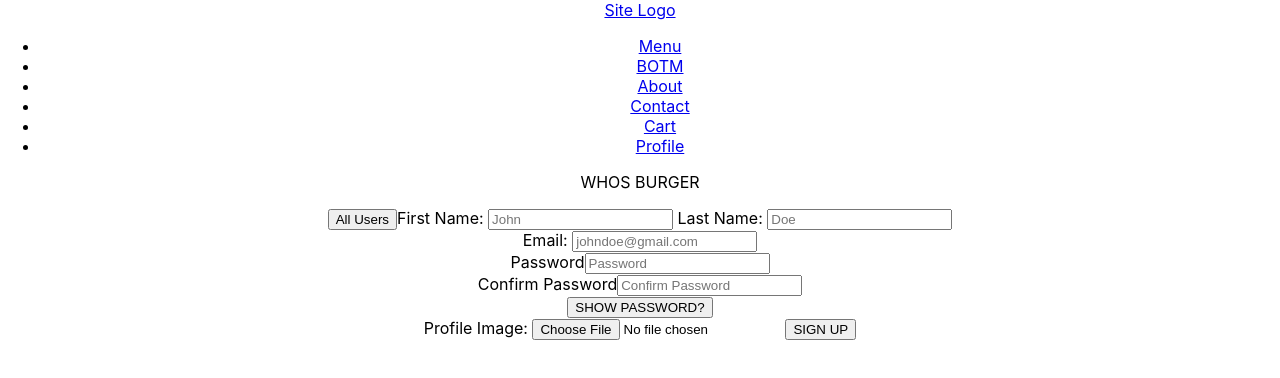
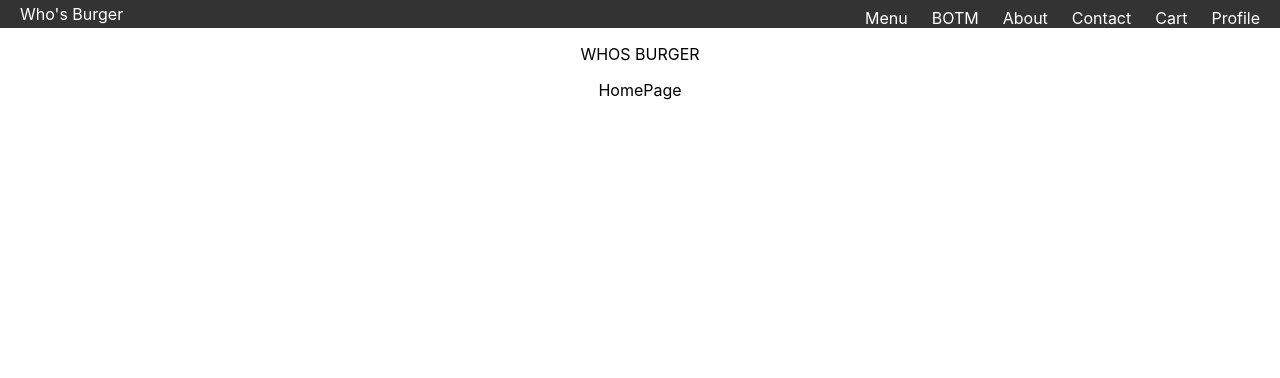
Before and after one commit to zullicm/whos-burger, a React (Create React App) app in the folder client/: page / in a window 1280 px wide. Shown: the top 378 px of the page. Built offline with nearby package versions, Linux system fonts and the light colour scheme.

Commit message:
setup router paths and finished simple navbar

```diff
--- a/client/src/App.css
+++ b/client/src/App.css
@@ -36,3 +36,41 @@
     transform: rotate(360deg);
   }
 }
+
+
+.navbar{
+  background-color: #333;
+  color: white;
+  display: flex;
+  justify-content: space-between;
+  align-items: stretch;
+  gap: 2rem;
+  padding: 0 1rem;
+}
+
+.sit-logo{
+  font-size: 2rem;
+}
+
+.navbar ul{
+  padding: 0;
+  margin: 0;
+  list-style: none;
+  display: flex;
+  gap: 1rem;
+}
+.navbar a{
+  color: inherit;
+  text-decoration: none;
+  height: 100%;
+  display: flex;
+  align-items: center;
+  padding: 0.25rem;
+}
+
+.navbar li.active{
+  background-color: #555;
+}
+.navbar li:hover{
+  background-color: #777;
+}
--- a/client/src/App.js
+++ /dev/null
@@ -1,15 +0,0 @@
-import './App.css';
-import NavBar from './Components/NavBar';
-import User from './Pages/User';
-
-function App() {
-  return (
-    <div className="App">
-      <NavBar />
-      <p>WHOS BURGER</p>
-      <User />
-    </div>
-  );
-}
-
-export default App;
--- /dev/null
+++ b/client/src/App.jsx
@@ -0,0 +1,26 @@
+import React from 'react';
+import { Route, Routes } from 'react-router-dom';
+import './App.css';
+import NavBar from './Components/NavBar';
+import User from './Pages/User';
+import HomePage from './Pages/HomePage';
+
+function App() {
+  return (
+    <div className="App">
+      <NavBar />
+      <p>WHOS BURGER</p>
+      <Routes>
+        <Route exact path='/' element={<HomePage />}/>
+        {/* <Route exact path='/menu' element={<Menu />}/>
+        <Route exact path='/botm' element={<BOTM />}/>
+        <Route exact path='/about' element={<About />}/>
+        <Route exact path='/contact' element={<Contact />}/>
+        <Route exact path='/cart' element={<Cart />}/> */}
+        <Route exact path='/profile' element={<User />}/>
+      </Routes>
+    </div>
+  );
+}
+
+export default App;
--- a/client/src/Components/NavBar.js
+++ /dev/null
@@ -1,32 +0,0 @@
-import React from "react";
-
-function NavBar(){
-
-  return(
-    <nav className="navbar" >
-      <a href="/" className="site-logo">Site Logo</a>
-      <ul>
-        <li>
-          <a href="/menu">Menu</a>
-          </li>
-          <li>
-          <a href="/botm">BOTM</a>
-          </li>
-          <li>
-          <a href="/about">About</a>
-          </li>
-          <li>
-          <a href="/contact">Contact</a>
-          </li>
-          <li>
-          <a href="/cart">Cart</a>
-          </li>
-          <li>
-          <a href="/profile">Profile</a>
-        </li>
-      </ul>
-    </nav>
-  )
-}
-
-export default NavBar
--- /dev/null
+++ b/client/src/Components/NavBar.jsx
@@ -0,0 +1,33 @@
+import React from "react";
+import { NavLink } from "react-router-dom";
+
+function NavBar(){
+
+  return(
+    <nav className="navbar" >
+      <NavLink className="site-logo" exact to="/">Who's Burger</NavLink>
+      <ul>
+        <li>
+          <NavLink className="navbar-item" exact to="/menu">Menu</NavLink>
+          </li>
+          <li>
+          <NavLink className="navbar-item" exact to="/botm">BOTM</NavLink>
+          </li>
+          <li>
+          <NavLink className="navbar-item" exact to="/about">About</NavLink>
+          </li>
+          <li>
+          <NavLink className="navbar-item" exact to="/contact">Contact</NavLink>
+          </li>
+          <li>
+          <NavLink className="navbar-item" exact to="/cart">Cart</NavLink>
+          </li>
+          <li>
+          <NavLink className="navbar-item" exact to="/profile">Profile</NavLink>
+        </li>
+      </ul>
+    </nav>
+  )
+}
+
+export default NavBar
--- /dev/null
+++ b/client/src/Pages/HomePage.jsx
@@ -0,0 +1,12 @@
+import React from "react";
+
+function HomePage(){
+
+  return(
+    <div>
+      HomePage
+    </div>
+  )
+}
+
+export default HomePage
```
Also changed, not shown: client/src/Pages/User.jsx (renamed from client/src/Pages/User.js).
